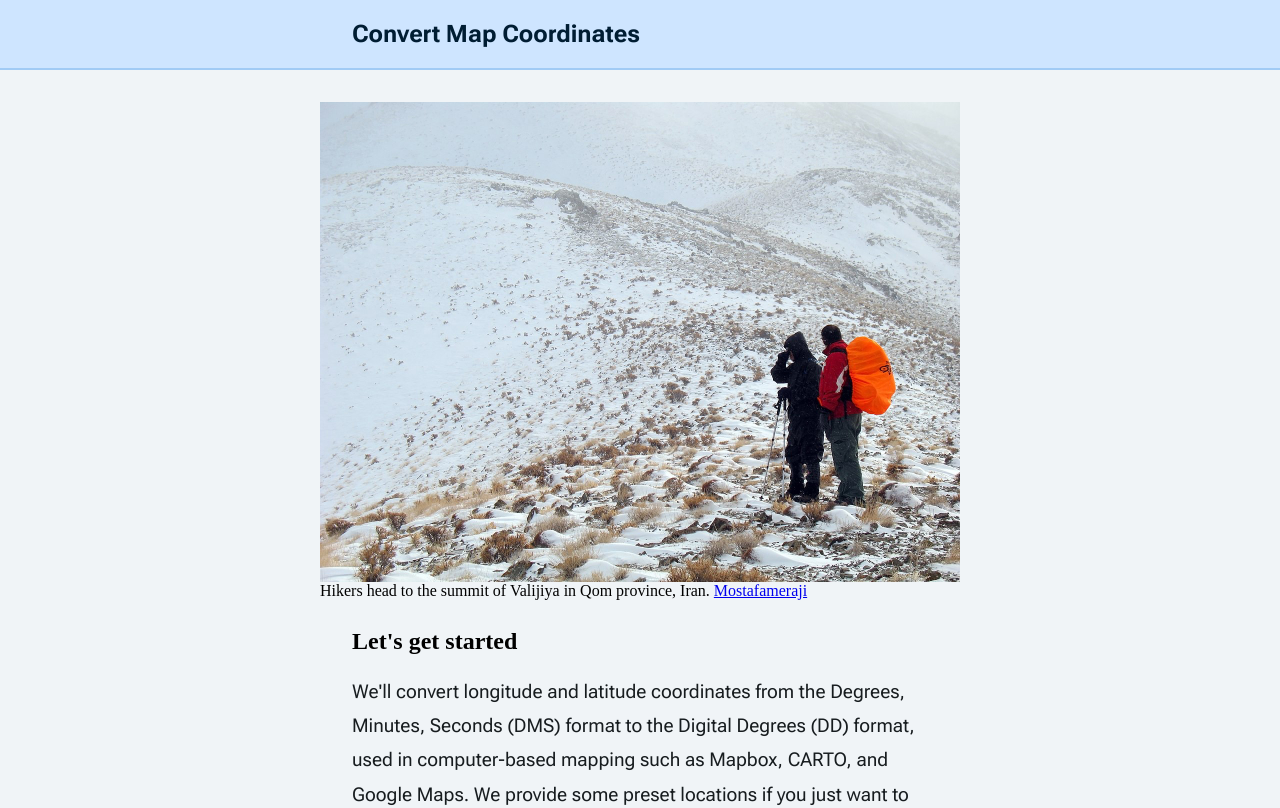
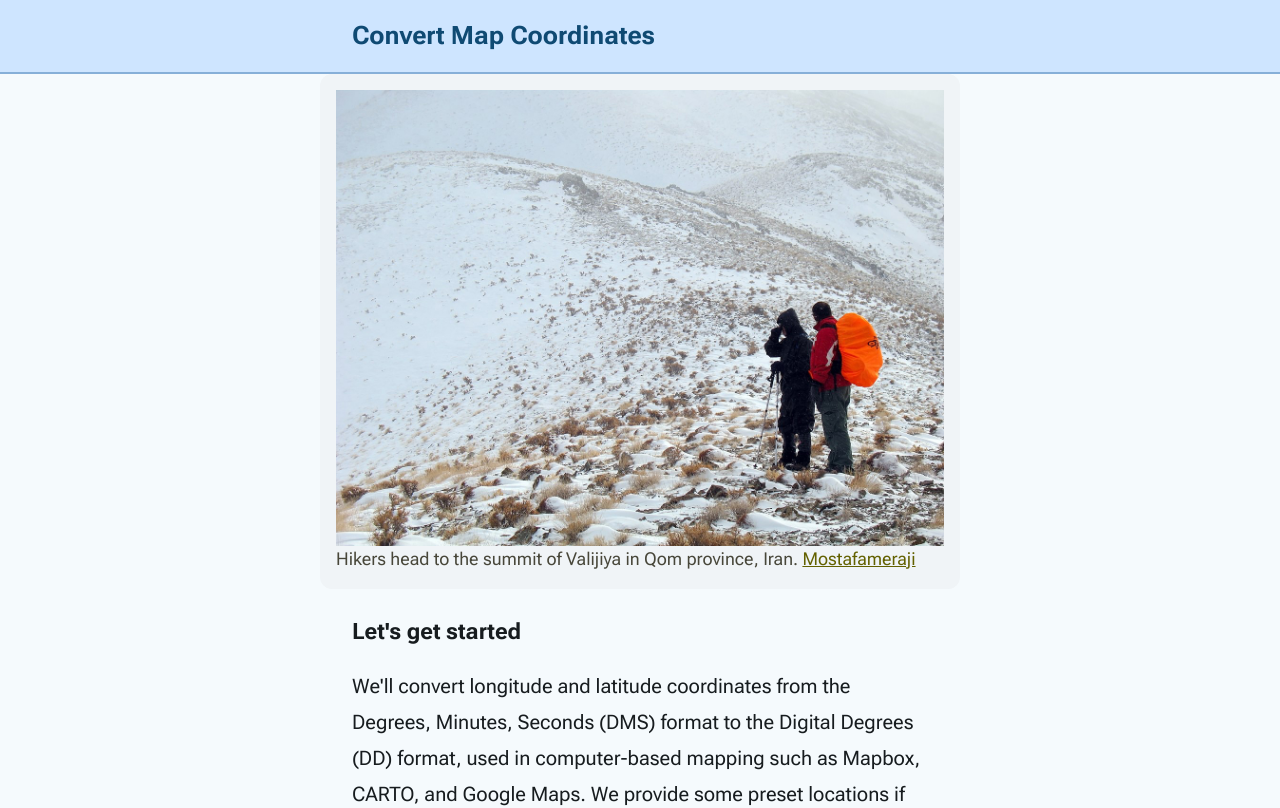
Before and after one commit to seankelliher/map-coordinates-dms, a Vue app: page / in a window 1280 px wide. Shown: the top 808 px of the page. Built offline with nearby package versions, Linux system fonts and the light colour scheme.

Commit message:
Simplified styles. Some font size and color changes.

```diff
--- a/src/style.css
+++ b/src/style.css
@@ -1,13 +1,15 @@
-/* @link https://utopia.fyi/type/calculator?c=320,17,1.125,1280,19,1.125,2,0,&s=0.75|0.5|0.25,1.5|2|3|4|6,s-l&g=s,l,xl,12 */
+/* @link https://utopia.fyi/type/calculator?c=320,18,1.125,1280,20,1.125,2,1,&s=0.75|0.5|0.25,1.5|2|3|4|6,s-l&g=s,l,xl,12 */
+
 :root {
-    --fs0: clamp(1.0625rem, 1.0208rem + 0.2083vw, 1.1875rem);
-    --fs1: clamp(1.1953rem, 1.1484rem + 0.2344vw, 1.3359rem);
-    --fs2: clamp(1.3447rem, 1.292rem + 0.2637vw, 1.5029rem);
+  --fs-1: clamp(1rem, 0.963rem + 0.1852vw, 1.1111rem);
+  --fs0: clamp(1.125rem, 1.0833rem + 0.2083vw, 1.25rem);
+  --fs1: clamp(1.2656rem, 1.2188rem + 0.2344vw, 1.4063rem);
+  --fs2: clamp(1.4238rem, 1.3711rem + 0.2637vw, 1.582rem);
 }
 
 /* Stylesheet uses Level 3 Media Queries. Level 4 coverage still spotty. */
 body {
-    background: #f0f4f7; /* N-96 */
+    background: #f5fafd; /* surface */
     margin-top: 0;
     margin-left: 0;
     margin-right: 0;
@@ -22,11 +24,12 @@ img {
 #container {
     width: 100%;
     max-width: 640px;
+    min-height: 100vh;
     margin: 0 auto;
     padding: 0;
     display: flex;
-    flex-flow: row wrap;
-    justify-content: flex-start;
+    flex-flow: column wrap;
+    justify-content: space-between;
     align-items: flex-start;
 }
 
@@ -43,10 +46,10 @@ main {
 
 header {
     width: 90%;
-    margin: 0 0 2em; /* longhand 0 0 2em 0 */
+    margin: 0;
     padding: 0 5%;
-    background: #cee5ff; /* S-90 */
-    border-bottom: 2px solid #a1cbf5;  /* S-40 */
+    background: #cee5ff; /* secondary container */
+    border-bottom: 2px solid #86afd8;  /* secondary 70 */
     flex: initial;
     position: relative;
 }
@@ -55,27 +58,18 @@ header::before {
     content: "";
     position: absolute;
     inset: 0 calc((100vw - 100%) / -2) -2px;
-    background: #cee5ff; /* S-90 */
-    border-bottom: 2px solid #a1cbf5; /* S-40 */
+    background: #cee5ff; /* secondary container */
+    border-bottom: 2px solid #86afd8;  /* secondary 70 */
     z-index: -1;
-}
-
-section{
-    width: 100%;
-    margin: 0;
-    padding: 0;
-    flex: initial;
-    display: flex;
-    flex-flow: row wrap;
-    justify-content: flex-start;
-    align-items: flex-start;
 }
 
 figure.full {
     width: 100%;
     margin: 0;
-    padding: 0;
+    padding: 1em;
     flex: initial;
+    border-radius: 12px;
+    background: #f0f4f7;  /* surface container low */
 }
 
 .text {
@@ -92,31 +86,12 @@ form {
     flex: initial;
 }
 
-/* Helps keeps buttons in same position as users tabs through screens */
-@media (min-width: 300px) and (max-width: 399px) {
-    .height {
-        min-height: 540px;
-    }
-}
-
-@media (min-width: 400px) and (max-width: 499px) {
-    .height {
-        min-height: 520px;
-    }
-}
-
-@media (min-width: 500px) {
-    .height {
-        min-height: 500px;
-    }
-}
-
 fieldset {
     width: 90%;
     margin: 0 0 1em;
     padding: 3em 5% 1em; /* longhand 3em 5% 1em 5% */
-    background: #eaeef2;  /* N-94 */
-    border: 2px solid #dee3e6; /* N-90 */
+    background: #f0f4f7;  /* surface container low */
+    border: 2px solid #e4e2e2; /* neutral 90 */
     border-radius: 8px;
     flex: initial;
     display: flex;
@@ -155,20 +130,13 @@ input[type="radio"] {
     width: 100%;
     margin: 0;
     padding: 0;
-    color: #ba1a1a; /* E-40 */
-}
-
-.results {
-    width: 90%;
-    margin: 0;
-    padding: 0 5%;
-    flex: initial;
+    color: #ba1a1a; /* error */
 }
 
 nav {
     width: 90%;
-    margin: 1em 0;
-    padding: 0 5%;
+    margin: 0;
+    padding: 1em 5%;
     flex: initial;
     display: flex;
     flex-flow: row wrap;
@@ -179,8 +147,8 @@ nav {
 button {
     margin: 0;
     padding: 0;
-    background: #eae78e; /* P-90 */
-    border: 2px solid #636117; /* P-40 */
+    background: #eae78e; /* primary container */
+    border: 2px solid #b3b000; /* primary 70 */
     border-radius: 12px;
     font-family: "Roboto Flex", sans-serif;
     font-optical-sizing: auto;
@@ -200,12 +168,12 @@ button {
     "YTUC" 712;
     font-size: var(--fs0);
     line-height: 1.6;
-    color: #1d1d00; /* P-10 */
+    color: #4a4900; /* on primary container */
 }
 
 button:hover {
     cursor: pointer;
-    background: #d0cc00; /* P-80 */
+    background: #d0cc00; /* primary 80 */
 }
 
 @media (min-width: 300px) and (max-width: 399px) {
@@ -301,18 +269,54 @@ p, li {
     "YTUC" 712;
     font-size: var(--fs0);
     line-height: 1.8;
-    color: #171c1f; /* N-10 */
+    color: #171c1f; /* on surface */
     margin-top: 0;
 }
 
+figcaption {
+    font-family: "Roboto Flex", sans-serif;
+    font-optical-sizing: auto;
+    font-weight: 400; /* 100 to 1000 */
+    font-style: normal;
+    font-variation-settings:
+    "slnt" 0,
+    "wdth" 100,
+    "GRAD" 0,
+    "XOPQ" 96,
+    "XTRA" 468,
+    "YOPQ" 79,
+    "YTAS" 750,
+    "YTDE" -203,
+    "YTFI" 738,
+    "YTLC" 514,
+    "YTUC" 712;
+    font-size: var(--fs-1);
+    line-height: 1.5;
+    color: #48473a; /* on surface variant */
+}
+
 p a {
-    color: #636100; /* P-40 */
+    color: #636100; /* primary 40 */
+    text-decoration: underline;
+}
+
+figcaption a {
+    color: #636100; /* primary 40 */
     text-decoration: underline;
 }
 
 p a:hover {
-    color: #4a4900;  /* P-30 */
+    color: #4a4900;  /* primary 30 */
     text-decoration: underline;
+}
+
+figcaption a:hover {
+    color: #4a4900;  /* primary 30 */
+    text-decoration: underline;
+}
+
+.emphasis {
+    font-weight: 600;
 }
 
 label, input {
@@ -334,7 +338,7 @@ label, input {
     "YTUC" 712;
     font-size: var(--fs0);
     line-height: 1.5;
-    color: #171c1f; /* N-10 */
+    color: #171c1f; /* on surface */
 }
 
 legend {
@@ -356,7 +360,7 @@ legend {
     "YTUC" 712;
     font-size: var(--fs1);
     line-height: 1.5;
-    color: #171c1f; /* N-10 */
+    color: #171c1f; /* on surface */
     position: absolute; /* Used with fieldset, puts text INSIDE fieldset border */
     top: 0.5em;
 }
@@ -380,10 +384,27 @@ h1 {
     "YTUC" 712;
     font-size: var(--fs2);
     line-height: 1.5;
-    color: #001d33; /* S-10 */
+    color: #0f4a73; /* on secondary container */
 }
 
-/* If h1 places on grey bg */
-.n10 {
-    color: #171c1f; /* N-10 */
+h2 {
+    font-family: "Roboto Flex", sans-serif;
+    font-optical-sizing: auto;
+    font-weight: 700; /* 100 to 1000 */
+    font-style: normal;
+    font-variation-settings:
+    "slnt" 0,
+    "wdth" 100,
+    "GRAD" 0,
+    "XOPQ" 96,
+    "XTRA" 468,
+    "YOPQ" 79,
+    "YTAS" 750,
+    "YTDE" -203,
+    "YTFI" 738,
+    "YTLC" 514,
+    "YTUC" 712;
+    font-size: var(--fs1);
+    line-height: 1.5;
+    color: #171c1f; /* on surface */
 }
```
